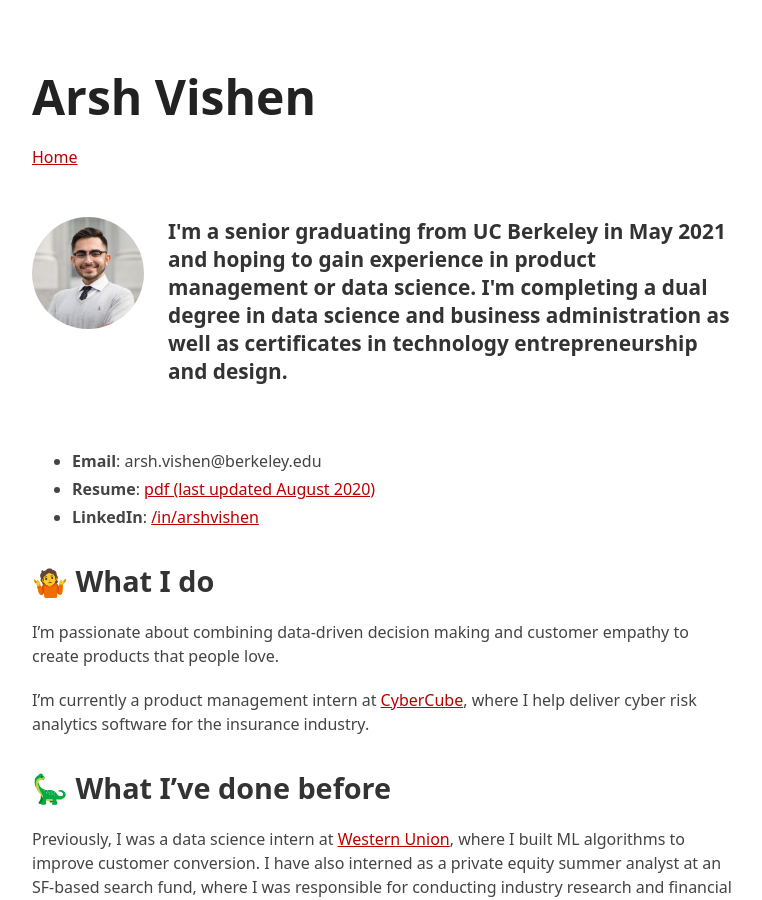
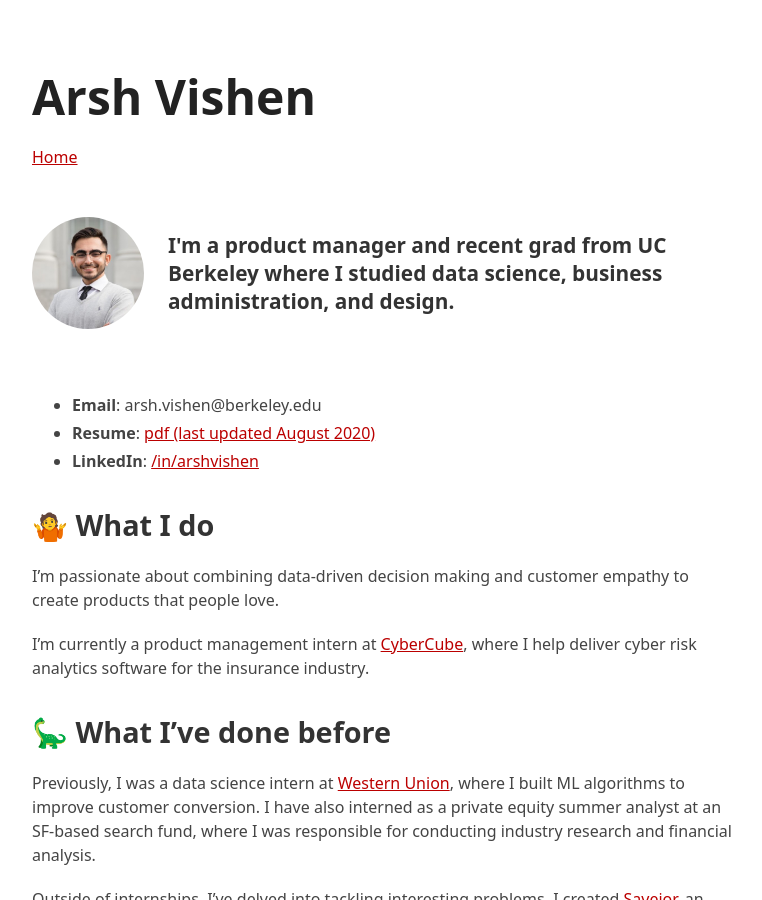
Before and after one commit to arsh-vishen/arsh-vishen.github.io, a Jekyll site: the page built from index.md, in a window 1280 px wide and 900 px high. Shown: the whole window, without its empty margins (258-1020 px from the left). Built offline with Jekyll 4.4.1, drawn with Linux system fonts in a browser that asks for light colours; our own code applies the rules of GitHub Pages for plain Markdown files.

Commit message:
Update _config.yml

```diff
--- a/_config.yml
+++ b/_config.yml
@@ -29,7 +29,7 @@ nav-links:
 # for the homepage image + big text next to it
 greeting_image: /me.jpeg
 # 100-200 characters recommended
-greeting_text: I'm a senior graduating from UC Berkeley in May 2021 and hoping to gain experience in product management or data science. I'm completing a dual degree in data science and business administration as well as certificates in technology entrepreneurship and design.
+greeting_text: I'm a product manager and recent grad from UC Berkeley where I studied data science, business administration, and design.
 
 # show blog post excerpts on blog page
 show_excerpts: false
```
